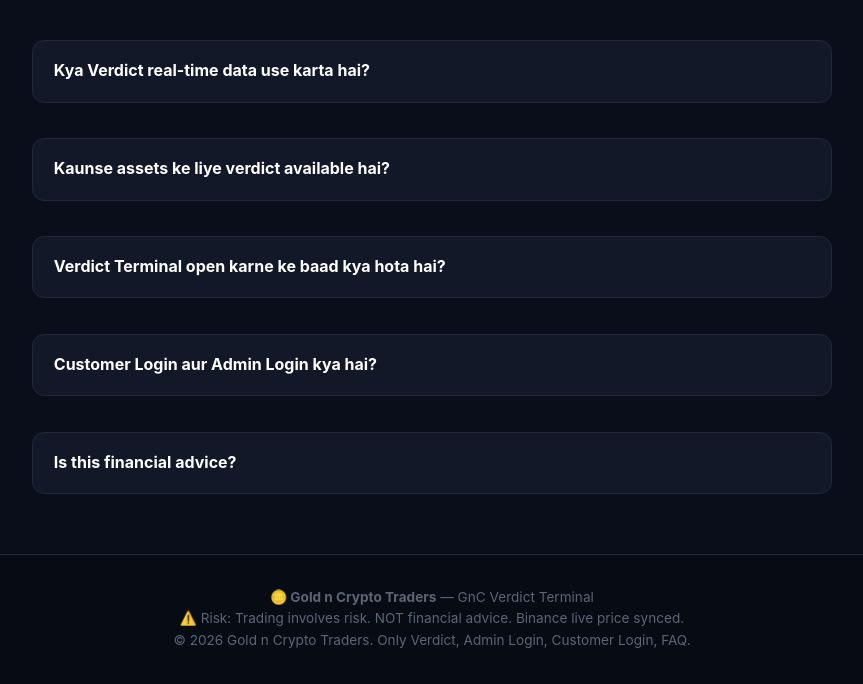
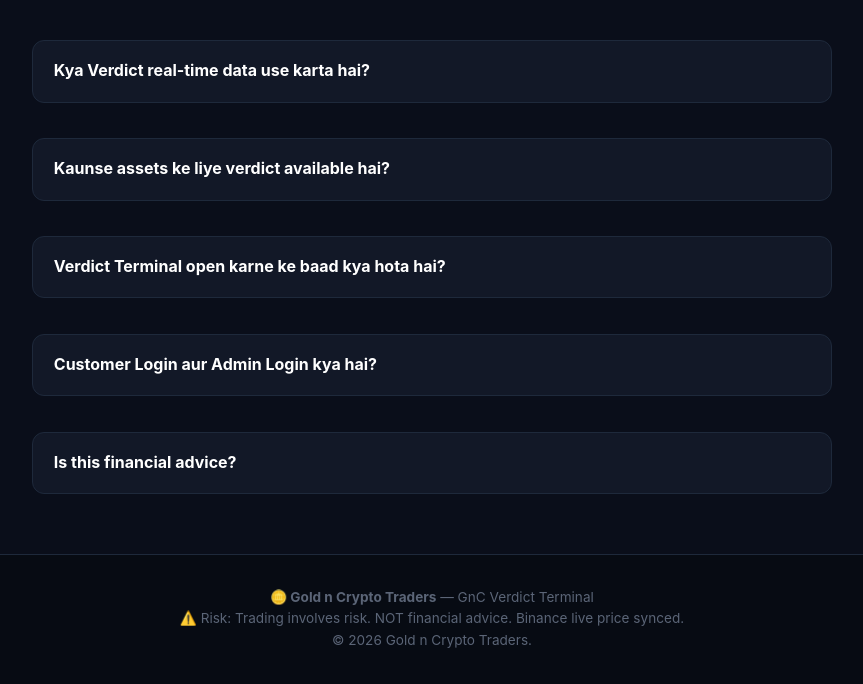
Before and after one commit to satishkroptif-netizen/GNC-Signal, a plain HTML site: page index.html in a window 1280 px wide. Shown: the part 749-1433 px from the top of the page, without its empty margins (208-1071 px from the left). Drawn offline with Linux system fonts and the light colour scheme; no server answers.

Commit message:
Update index.html

```diff
--- a/index.html
+++ b/index.html
@@ -93,7 +93,7 @@ footer{border-top:1px solid #1e293b;padding:2rem 1.5rem;text-align:center;color:
 <footer>
   <p><b>🪙 Gold n Crypto Traders</b> — GnC Verdict Terminal</p>
   <p>⚠️ Risk: Trading involves risk. NOT financial advice. Binance live price synced.</p>
-  <p>© 2026 Gold n Crypto Traders. Only Verdict, Admin Login, Customer Login, FAQ.</p>
+  <p>© 2026 Gold n Crypto Traders.</p>
 </footer>
 
 <script>
```
